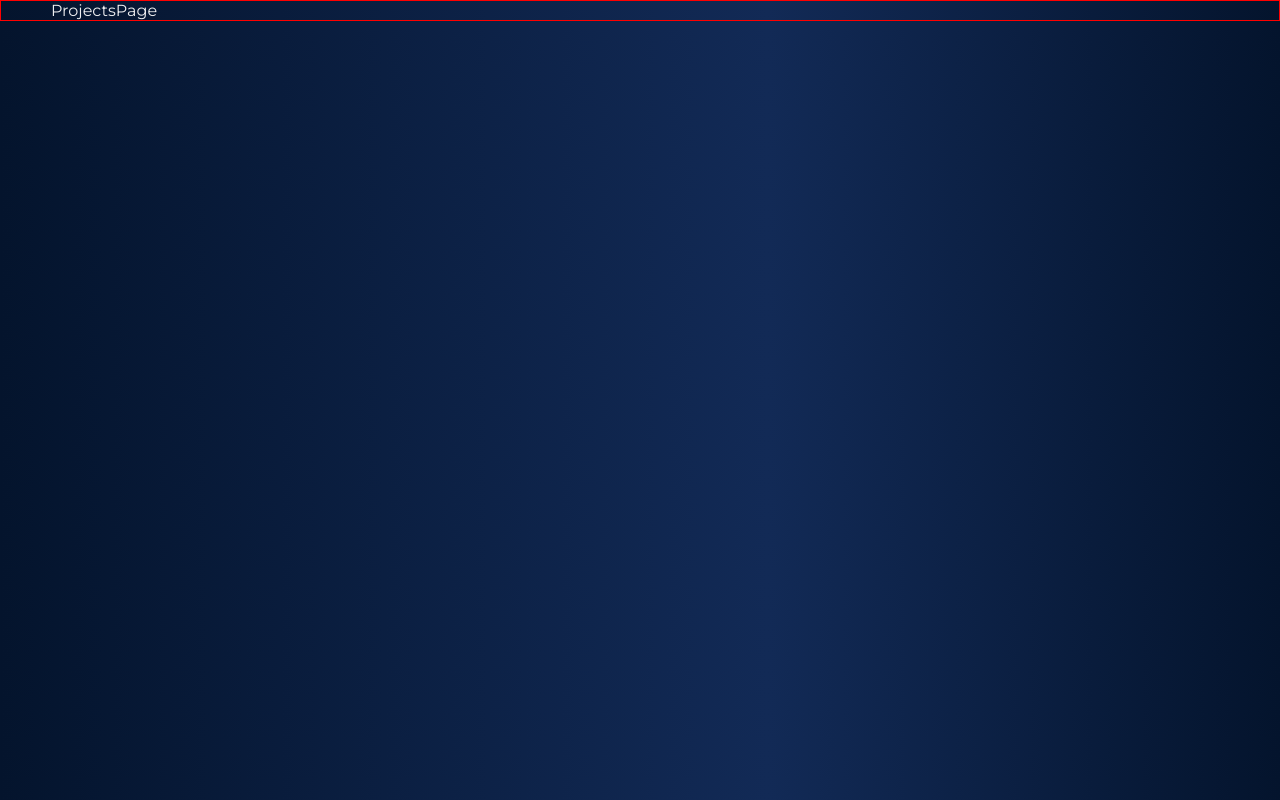
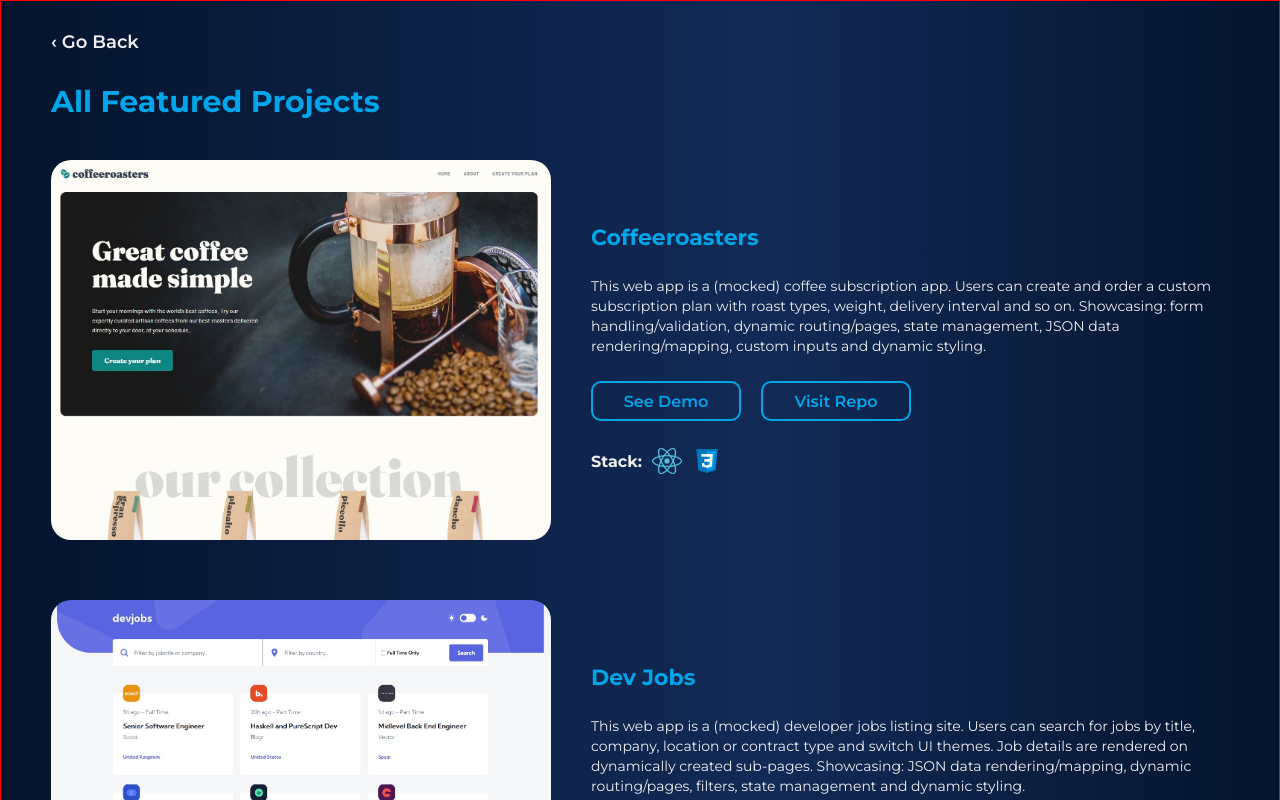
Before and after one commit to EdwinSch/online-portfolio-2024, a React (Vite) app: page /projects in a window 1280 px wide. Shown: the top 800 px of the page. Built offline with nearby package versions, Linux system fonts and the light colour scheme.

Commit message:
projects page + add data

```diff
--- a/src/data.jsx
+++ b/src/data.jsx
@@ -59,6 +59,7 @@ import devjobsScr from "./assets/screenshots/devjobs.jpg";
 import cryptoScr from "./assets/screenshots/cryptodashboard.jpg";
 import scootScr from "./assets/screenshots/scoot.jpg";
 import restaurantFinderScr from "./assets/screenshots/restaurant-finder.jpg";
+import canicasScr from "./assets/screenshots/canicas.jpg";
 
 export const projects = [
   {
@@ -111,4 +112,14 @@ export const projects = [
     deploy: "https://bright-macaron-7fa43e.netlify.app/",
     repo: "https://github.com/EdwinSch/react-restaurant-finder",
   },
+  {
+    id: nanoid(),
+    title: "Canicas Flavours",
+    screenshot: canicasScr,
+    description:
+      "Assortment overview for the Canicas Flavours Cava selecion 2023. Dynamic featueres are: toggle product description and filter by brand.",
+    stack: [iconReact, iconCss],
+    deploy: "https://canicasflavours.com/",
+    repo: "https://github.com/EdwinSch/canicas-flavours-2023",
+  },
 ];
--- a/src/pages/ProjectsPage.jsx
+++ b/src/pages/ProjectsPage.jsx
@@ -1,4 +1,22 @@
+import { Link } from "react-router-dom";
+import { projects } from "../data";
+import SingleProject from "../components/SingleProject/SingleProject";
+
 const ProjectsPage = () => {
-  return <div>ProjectsPage</div>;
+  return (
+    <main className="projects-page-container">
+      <Link to={"/"} className="back-btn">
+        &lsaquo; Go back
+      </Link>
+      <h2>All Featured Projects</h2>
+
+      {/* Full Projects Overview Map */}
+      <div className="projects-overview-wrapper">
+        {projects.map((project) => {
+          return <SingleProject key={project.id} {...project} />;
+        })}
+      </div>
+    </main>
+  );
 };
 export default ProjectsPage;
--- a/src/styles/global-styles.css
+++ b/src/styles/global-styles.css
@@ -145,6 +145,34 @@ header {
   font-size: 16px;
 }
 
+.projects-page-container {
+  .back-btn {
+    display: block;
+    margin: 30px 0;
+    font-size: 18px;
+    font-weight: 600;
+    color: var(--text);
+    text-transform: capitalize;
+    cursor: pointer;
+    transition: 300ms ease;
+
+    &:hover {
+      color: var(--accentBlue);
+    }
+  }
+
+  & h2 {
+    margin-bottom: 40px;
+    font-size: 30px;
+    font-weight: 700;
+    color: var(--accentBlue);
+
+    @media screen and (max-width: 450px) {
+      font-size: 22px;
+    }
+  }
+}
+
 /* --- ANIMATIONS --- */
 
 @keyframes onLoadY {
```
Also changed, not shown: src/assets/screenshots/canicas.jpg (added).
